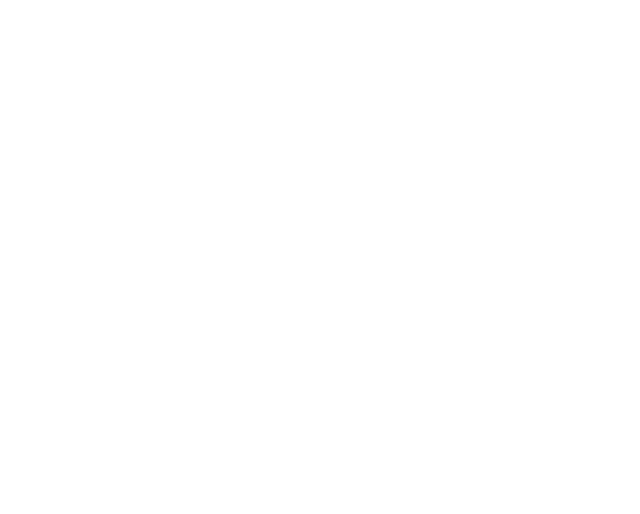
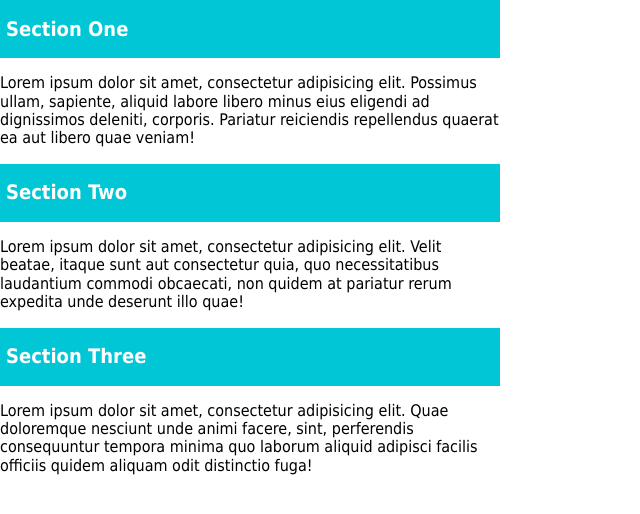
Before and after one commit to taymcarthur/javascript-day-6, a plain HTML site: page index.html in a window 1280 px wide. Shown: the whole page, without its empty margins (0-640 px from the left). Drawn offline with nearby package versions, Linux system fonts and the light colour scheme.

Commit message:
added html and little css

```diff
--- a/index.html
+++ b/index.html
@@ -1,10 +1,26 @@
 <!DOCTYPE html>
 <html lang="en">
 <head>
+ 	<link rel="stylesheet" href="normalize.css" />
+    <link rel="stylesheet" href="main.css" />
 	<meta charset="UTF-8">
 	<title>Document</title>
 </head>
 <body>
+	<button id="heading"><h2>Section One</h2></button>
+	<div class="dropDown">
+	<p>Lorem ipsum dolor sit amet, consectetur adipisicing elit. Possimus ullam, sapiente, aliquid labore libero minus eius eligendi ad dignissimos deleniti, corporis. Pariatur reiciendis repellendus quaerat ea aut libero quae veniam!</p>
+		</div>
+	<button id="heading"><h2>Section Two</h2></button>
+	<div class="dropDown">
+	<p>Lorem ipsum dolor sit amet, consectetur adipisicing elit. Velit beatae, itaque sunt aut consectetur quia, quo necessitatibus laudantium commodi obcaecati, non quidem at pariatur rerum expedita unde deserunt illo quae!</p>
+		</div>
+	<button id="heading"><h2>Section Three</h2></button>
+	<div class="dropDown">
+	<p>Lorem ipsum dolor sit amet, consectetur adipisicing elit. Quae doloremque nesciunt unde animi facere, sint, perferendis consequuntur tempora minima quo laborum aliquid adipisci facilis officiis quidem aliquam odit distinctio fuga!</p>
+		</div>
+	</div>
+
 
 </body>
 </html>
--- a/main.css
+++ b/main.css
@@ -1,18 +1,20 @@
 html {box-sizing:border-box;}
 *, *:before, *:after {box-sizing: inherit;}
 
-div#ball {
-	position:absolute;
-	top:0;
-	left:0;
-	width:100px;
-	height:100px;
-	background:#cc0000;
-	border-radius:50%;
-	transition:2s ;
+body {
+	width: 500px;
+	font-family:tahoma;
 }
 
-#ball.move {
-	left:500px;
-	top:500px;
+h2 {
+	font-size:20px;
 }
+button#heading {
+	background-color:#00C6D6;
+	color:white;
+	width:100%;
+	text-align:left;
+	border:none;
+	outline:none;
+	transition: 0.5s;
+}
```
